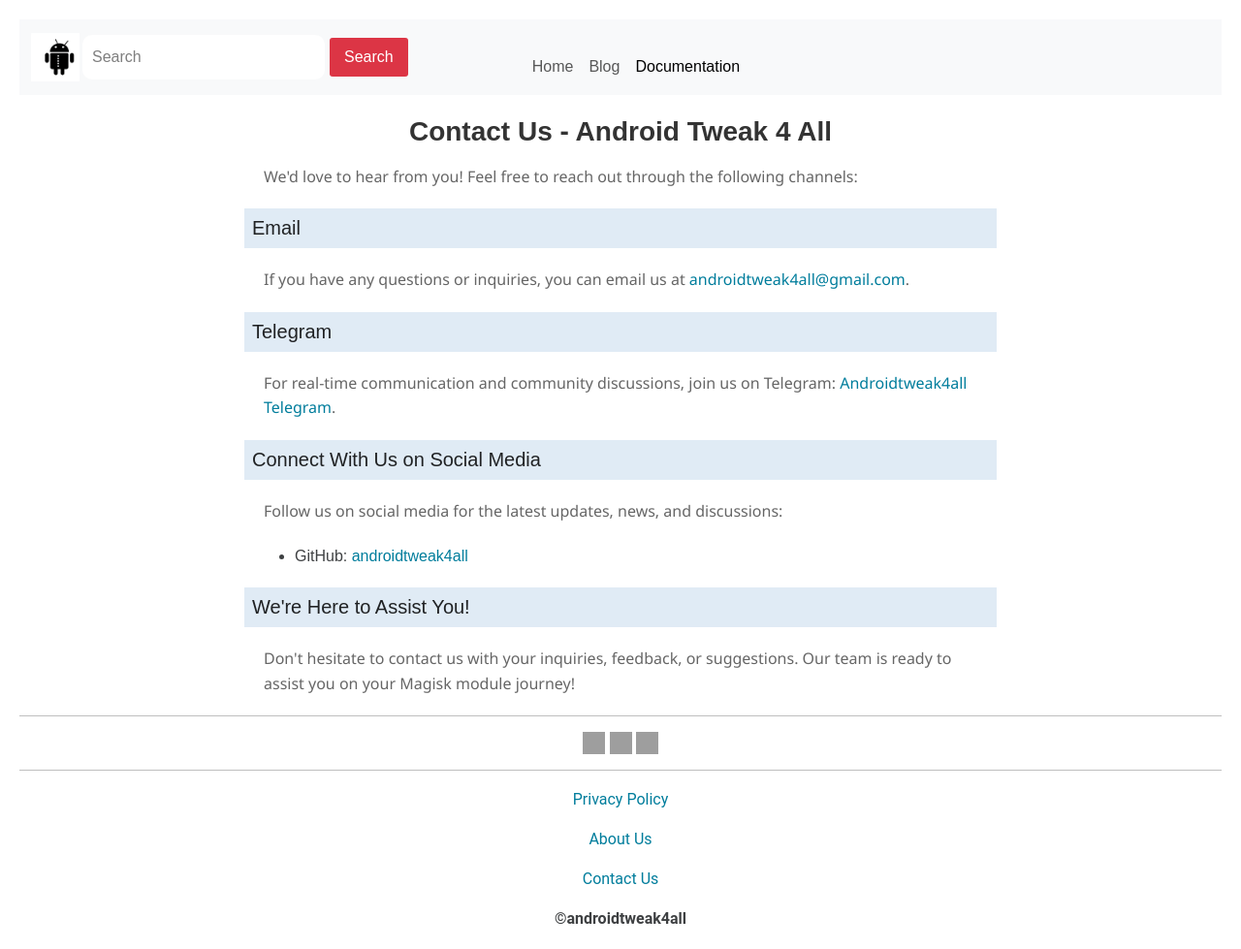
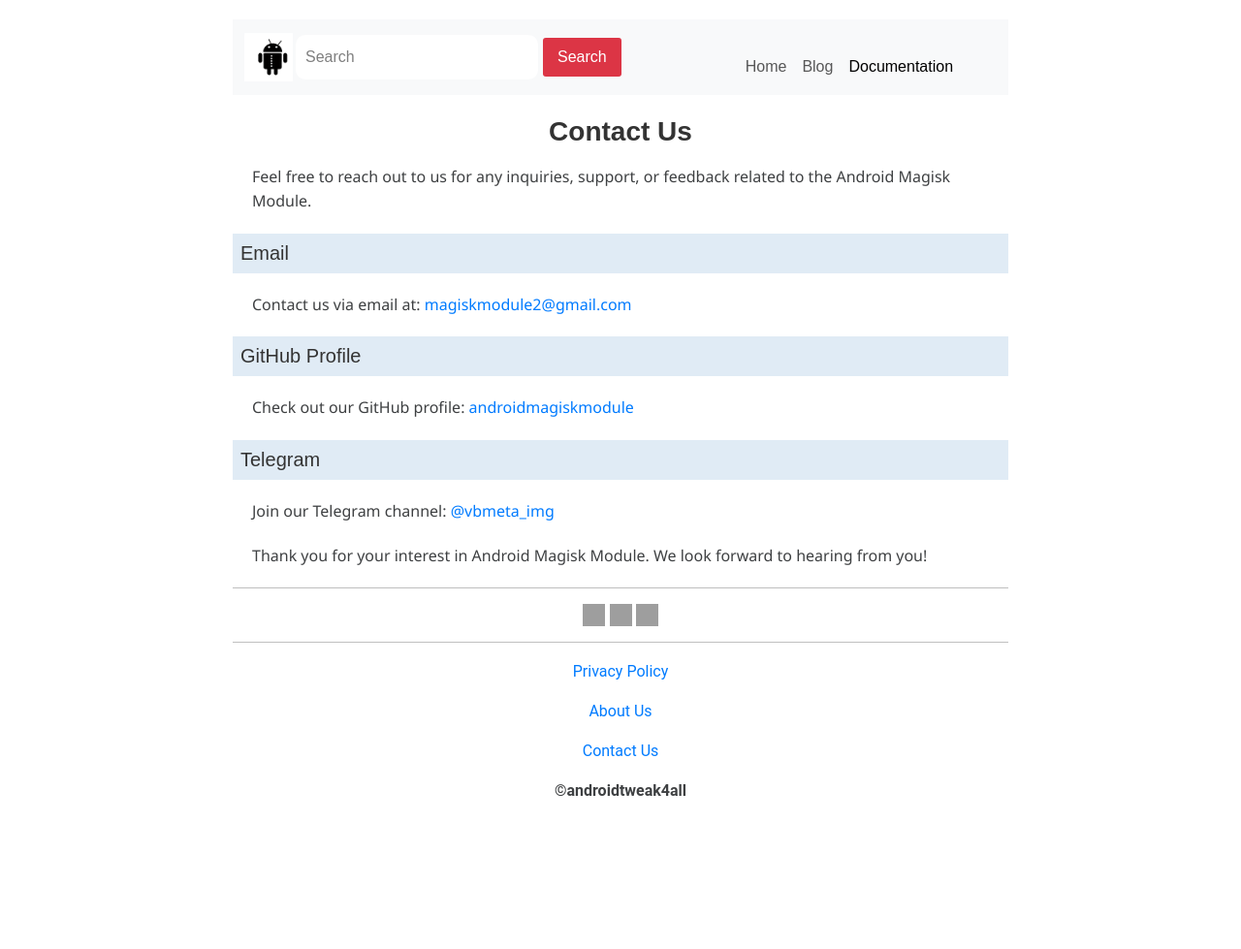
Before and after one commit to androidmagiskmodule/androidmagiskmodule.github.io, a Jekyll site: the page built from contact-us.html, in a window 1280 px wide. Shown: the whole page at 97% size. Built offline with Jekyll 4.4.1, drawn with Linux system fonts in a browser that asks for light colours; some web fonts are replaced; after the commit the page ends 900 px from its top, so only the background shows below that; grey boxes are pictures that could not be loaded.

Commit message:
Update contact-us.html

```diff
--- a/contact-us.html
+++ b/contact-us.html
@@ -4,68 +4,66 @@ title: Contact Us
 lang: eng
 permalink: /contact-us
 ---
+
+
+
+
+
 <html lang="en">
 
 <head>
     <meta charset="UTF-8">
     <meta name="viewport" content="width=device-width, initial-scale=1.0">
-    <title>Contact Us - Android Tweak 4 All</title>
+    <title>Contact Us - Android Magisk Module</title>
     <style>
         body {
             font-family: Arial, sans-serif;
+            max-width: 800px;
+            margin: 20px auto;
             line-height: 1.6;
-            margin: 20px;
         }
 
-        h1 {
+        h1, h2, h3 {
             color: #333;
         }
 
-        p {
-            color: #666;
+        a {
+            color: #007BFF;
+            text-decoration: none;
         }
 
-        .container {
-            max-width: 800px;
-            margin: auto;
+        a:hover {
+            text-decoration: underline;
         }
     </style>
 </head>
 
 <body>
-    <div class="container">
+
     <header>
-            <h1>Contact Us - Android Tweak 4 All </h1>
+        <h1>Contact Us</h1>
+        <p>Feel free to reach out to us for any inquiries, support, or feedback related to the Android Magisk Module.</p>
     </header>
 
     <section>
-            <p>We'd love to hear from you! Feel free to reach out through the following channels:</p>
+        <h2>Email</h2>
+        <p>Contact us via email at: <a href="mailto:magiskmodule2@gmail.com">magiskmodule2@gmail.com</a></p>
     </section>
 
     <section>
-            <h2>Email</h2>
-            <p>If you have any questions or inquiries, you can email us at <a href="mailto:bestmagiskmodule@gmail.com">androidtweak4all@gmail.com</a>.</p>
+        <h2>GitHub Profile</h2>
+        <p>Check out our GitHub profile: <a href="https://github.com/androidmagiskmodule" target="_blank">androidmagiskmodule</a></p>
     </section>
 
     <section>
         <h2>Telegram</h2>
-            <p>For real-time communication and community discussions, join us on Telegram: <a href="https://t.me/vbmeta_img" target="_blank">Androidtweak4all Telegram</a>.</p>
+        <p>Join our Telegram channel: <a href="https://t.me/vbmeta_img" target="_blank">@vbmeta_img</a></p>
     </section>
 
-        <section>
-            <h2>Connect With Us on Social Media</h2>
-            <p>Follow us on social media for the latest updates, news, and discussions:</p>
-            <ul>
+    <footer>
+        <p>Thank you for your interest in Android Magisk Module. We look forward to hearing from you!</p>
+    </footer>
 
-                <li>GitHub: <a href="https://github.com/androidtweak4all" target="_blank">androidtweak4all</a></li>
-            </ul>
-        </section>
-
-        <section>
-            <h2>We're Here to Assist You!</h2>
-            <p>Don't hesitate to contact us with your inquiries, feedback, or suggestions. Our team is ready to assist you on your Magisk module journey!</p>
-        </section>
-    </div>
 </body>
 
 </html>
```
Lines whose indentation alone changed are shown as unchanged.
